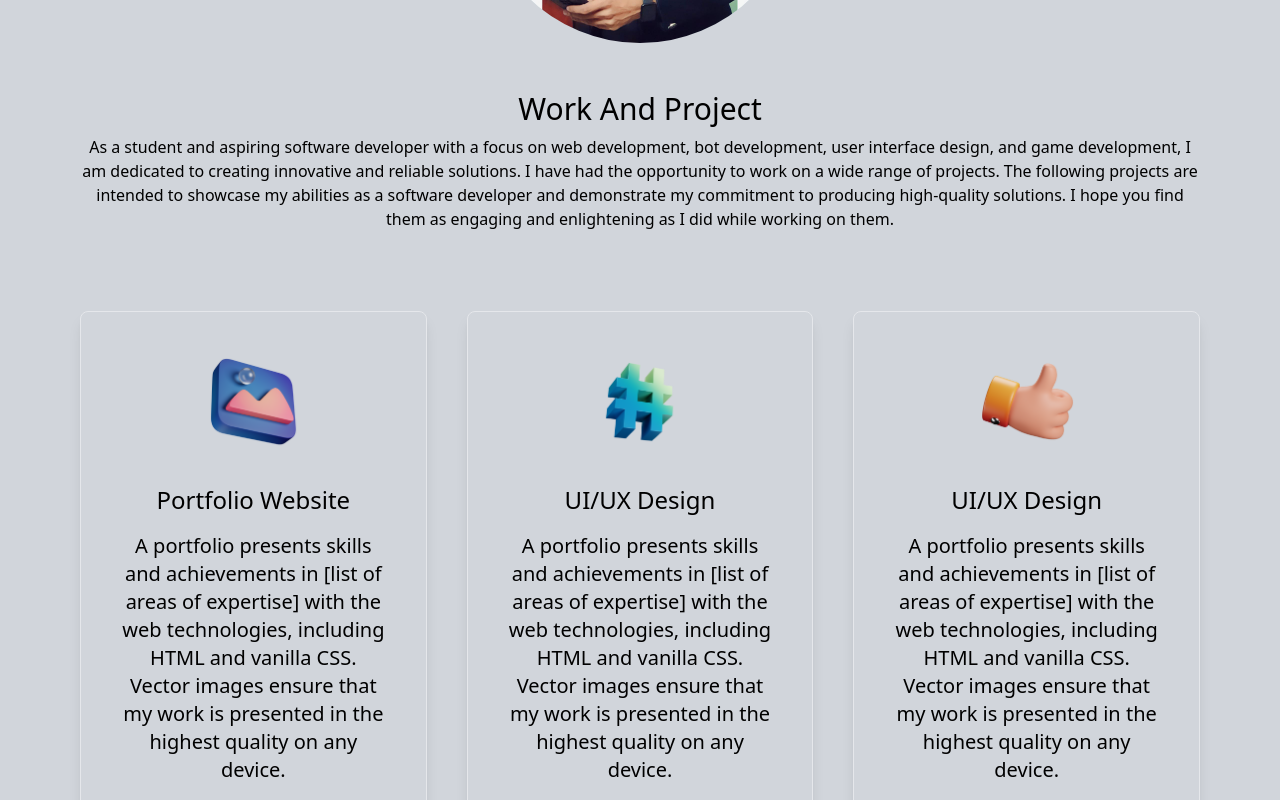
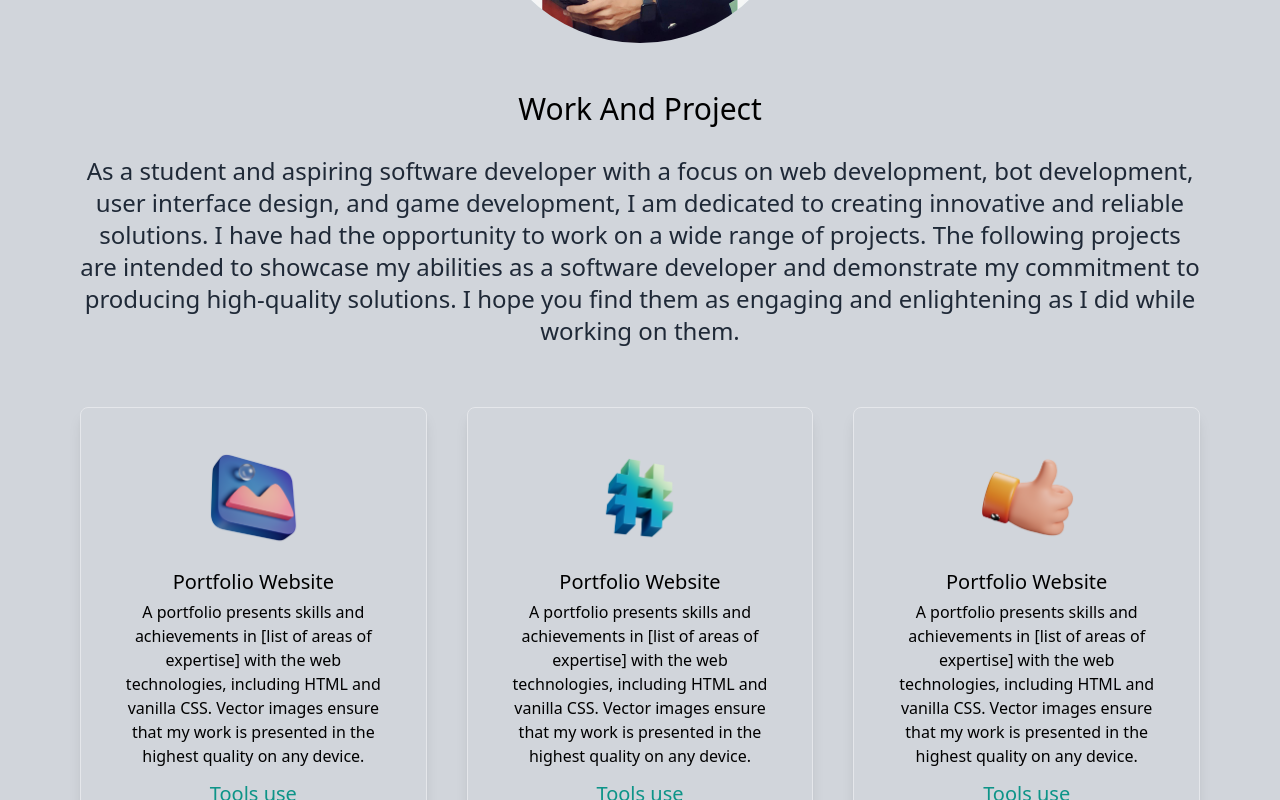
Before and after one commit to soshubh/Shubhanshu-Singh, a Next.js app: page / in a window 1280 px wide. Shown: the part 920-1720 px from the top of the page. Built offline with nearby package versions, Linux system fonts and the light colour scheme.

Commit message:
card margin fix

```diff
--- a/pages/index.js
+++ b/pages/index.js
@@ -122,7 +122,7 @@ export default function Home() {
         <section>
           <div className=' text-center py-10'>
           <h3 className=' text-2xl sm:text-3xl  p-2 font-normal'> Work And Project</h3>
-          <p className=' text-md sm:text-2xl pt-5 leading-7 text-gray-800 mx-w-xl  dark:text-white' class="tt">
+          <p className=' text-md sm:text-2xl pt-5 leading-7 text-gray-800 mx-w-xl  dark:text-white' >
             As a student and aspiring software developer with a focus on web development, bot development, user interface
              design, and game development, I am dedicated to creating innovative and reliable solutions. I have had the
               opportunity to work on a wide range of projects. The following projects are intended to showcase my abilities as a software developer
@@ -132,55 +132,55 @@ export default function Home() {
           </div>
 
           <div className='lg:flex gap-10'>
-          <div className=' flex flex-col items-center text-center  p-10 rounded-10 my-10  border border-gray-200 rounded-lg shadow-lg'>
+          <div className=' flex flex-col items-center text-center  p-10 rounded-10 my-5 border border-gray-200 rounded-lg shadow-lg '>
             <Image  src={design} width={100} />
-            <h3 className='text-md sm:text-2xl font-medium pt-8 pb-2'> Portfolio Website</h3>
-            <p className='py-2 text-md sm:text-xl' >
+            <h3 className='text-xl font-medium pt-5'> Portfolio Website</h3>
+            <p className='py-1 text-md' >
             A portfolio presents skills and achievements in [list of areas of expertise]
              with the web technologies, including HTML and vanilla CSS. Vector images
              ensure that my work is presented in the highest quality on any device.
 
             </p>
             <h4 className='p-2 text-teal-600 text-md sm:text-xl'> Tools use</h4>
-            <p className='text-gray-800 py1 dark:text-white opacity-70 '>HTML</p>
-            <p className='text-gray-800 py1 dark:text-white opacity-70 '>Vanilla CSS</p>
-            <p className='text-gray-800 py1 dark:text-white opacity-70 '>Vector Images</p>
+            <p className='text-gray-800 py1 dark:text-white opacity-70 text-md'>HTML</p>
+            <p className='text-gray-800 py1 dark:text-white opacity-70 text-md'>Vanilla CSS</p>
+            <p className='text-gray-800 py1 dark:text-white opacity-70 text-md'>Vector Images</p>
             <div class="flex mt-4 space-x-3 md:mt-6">
             <a target="_blank" href="https://shubhanshusingh.live" className='inline-flex items-center px-4 py-2 text-sm font-medium text-center text-white bg-blue-700 rounded-lg hover:bg-blue-800 focus:ring-5 focus:outline-none focus:ring-blue-300'>Check Out</a>
             </div>
           </div>
 
-          <div className=' flex flex-col items-center text-center  p-10 rounded-10 my-10  border border-gray-200 rounded-lg shadow-lg'>
+           <div className=' flex flex-col items-center text-center  p-10 rounded-10 my-5 border border-gray-200 rounded-lg shadow-lg'>
             <Image  src={code} width={100} />
-            <h3 className='text-md sm:text-2xl font-medium pt-8 pb-2'> UI/UX Design</h3>
-            <p className='py-2 text-md sm:text-xl' >
+            <h3 className='text-xl font-medium pt-5'> Portfolio Website</h3>
+            <p className='py-1 text-md' >
             A portfolio presents skills and achievements in [list of areas of expertise]
              with the web technologies, including HTML and vanilla CSS. Vector images
              ensure that my work is presented in the highest quality on any device.
 
             </p>
             <h4 className='p-2 text-teal-600 text-md sm:text-xl'> Tools use</h4>
-            <p className='text-gray-800 py1 dark:text-white opacity-70 '>HTML</p>
-            <p className='text-gray-800 py1 dark:text-white opacity-70 '>Vanilla CSS</p>
-            <p className='text-gray-800 py1 dark:text-white opacity-70 '>Vector Images</p>
+            <p className='text-gray-800 py1 dark:text-white opacity-70 text-md'>HTML</p>
+            <p className='text-gray-800 py1 dark:text-white opacity-70 text-md'>Vanilla CSS</p>
+            <p className='text-gray-800 py1 dark:text-white opacity-70 text-md'>Vector Images</p>
             <div class="flex mt-4 space-x-3 md:mt-6">
             <a target="_blank" href="https://shubhanshusingh.live" className='inline-flex items-center px-4 py-2 text-sm font-medium text-center text-white bg-blue-700 rounded-lg hover:bg-blue-800 focus:ring-5 focus:outline-none focus:ring-blue-300'>Check Out</a>
             </div>
           </div>
 
-          <div className=' flex flex-col items-center text-center  p-10 rounded-10 my-10  border border-gray-200 rounded-lg shadow-lg'>
+          <div className=' flex flex-col items-center text-center  p-10 rounded-10 my-5 border border-gray-200 rounded-lg shadow-lg'>
             <Image  src={consulting} width={100} />
-            <h3 className='text-md sm:text-2xl font-medium pt-8 pb-2'> UI/UX Design</h3>
-            <p className='py-2 text-md sm:text-xl' >
+            <h3 className='text-xl font-medium pt-5'> Portfolio Website</h3>
+            <p className='py-1 text-md' >
             A portfolio presents skills and achievements in [list of areas of expertise]
              with the web technologies, including HTML and vanilla CSS. Vector images
              ensure that my work is presented in the highest quality on any device.
 
             </p>
             <h4 className='p-2 text-teal-600 text-md sm:text-xl'> Tools use</h4>
-            <p className='text-gray-800 py1 dark:text-white opacity-70 '>HTML</p>
-            <p className='text-gray-800 py1 dark:text-white opacity-70 '>Vanilla CSS</p>
-            <p className='text-gray-800 py1 dark:text-white opacity-70 '>Vector Images</p>
+            <p className='text-gray-800 py1 dark:text-white opacity-70 text-md'>HTML</p>
+            <p className='text-gray-800 py1 dark:text-white opacity-70 text-md'>Vanilla CSS</p>
+            <p className='text-gray-800 py1 dark:text-white opacity-70 text-md'>Vector Images</p>
             <div class="flex mt-4 space-x-3 md:mt-6">
             <a target="_blank" href="https://shubhanshusingh.live" className='inline-flex items-center px-4 py-2 text-sm font-medium text-center text-white bg-blue-700 rounded-lg hover:bg-blue-800 focus:ring-5 focus:outline-none focus:ring-blue-300'>Check Out</a>
             </div>
```
